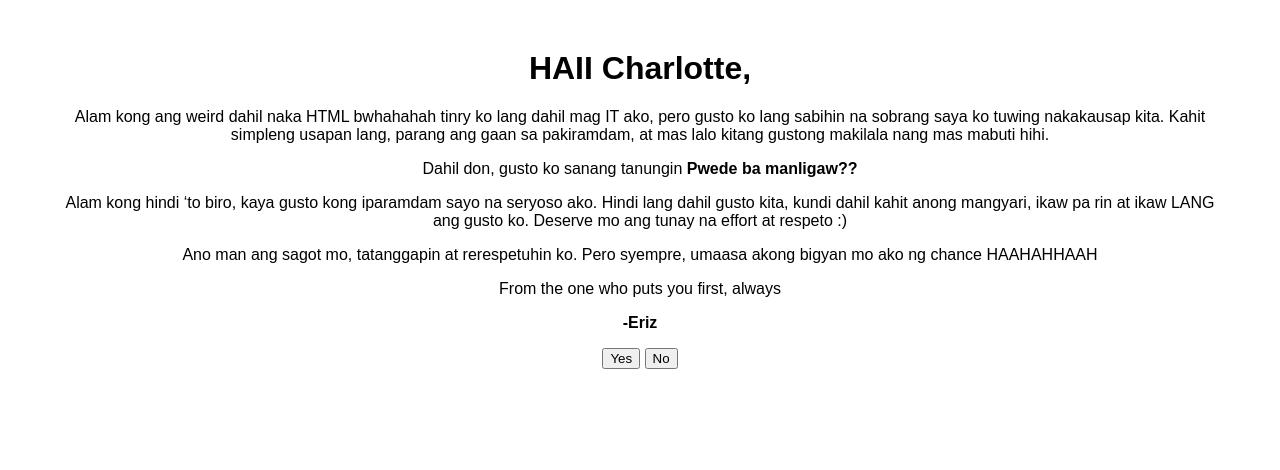
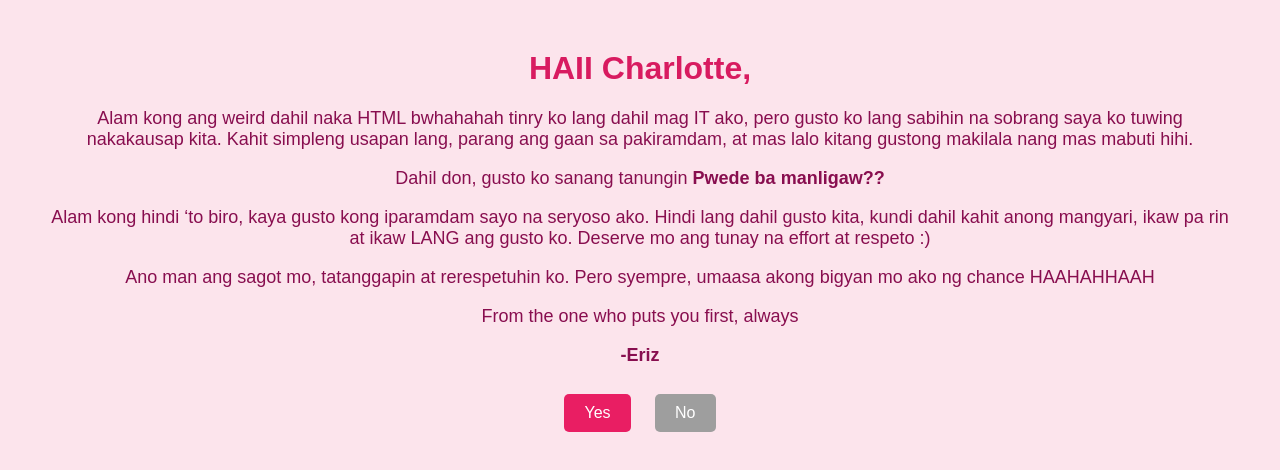
Before and after one commit to eriz-ctrl/eriz-capslock, a plain HTML site: page index.html in a window 1280 px wide. Drawn offline with Linux system fonts and the light colour scheme.

Commit message:
Update index.html

```diff
--- a/index.html
+++ b/index.html
@@ -9,6 +9,30 @@
             font-family: Arial, sans-serif;
             text-align: center;
             margin: 50px;
+            background-color: #fce4ec;
+            color: #880e4f;
+        }
+        h1 {
+            color: #d81b60;
+        }
+        p {
+            font-size: 18px;
+        }
+        button {
+            font-size: 16px;
+            padding: 10px 20px;
+            margin: 10px;
+            border: none;
+            cursor: pointer;
+            border-radius: 5px;
+        }
+        button:first-of-type {
+            background-color: #e91e63;
+            color: white;
+        }
+        button:last-of-type {
+            background-color: #9e9e9e;
+            color: white;
         }
         .hidden {
             display: none;
```
